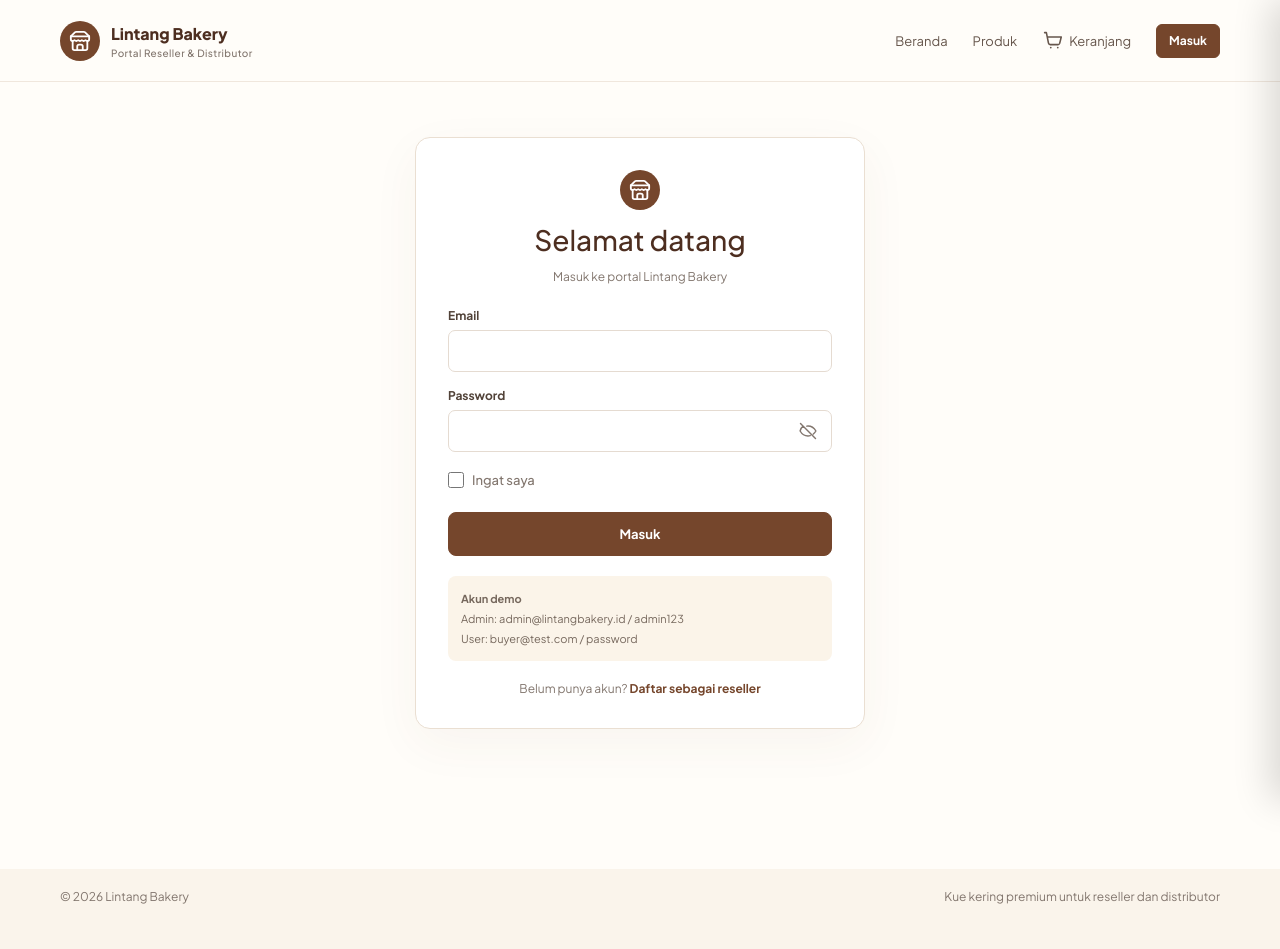
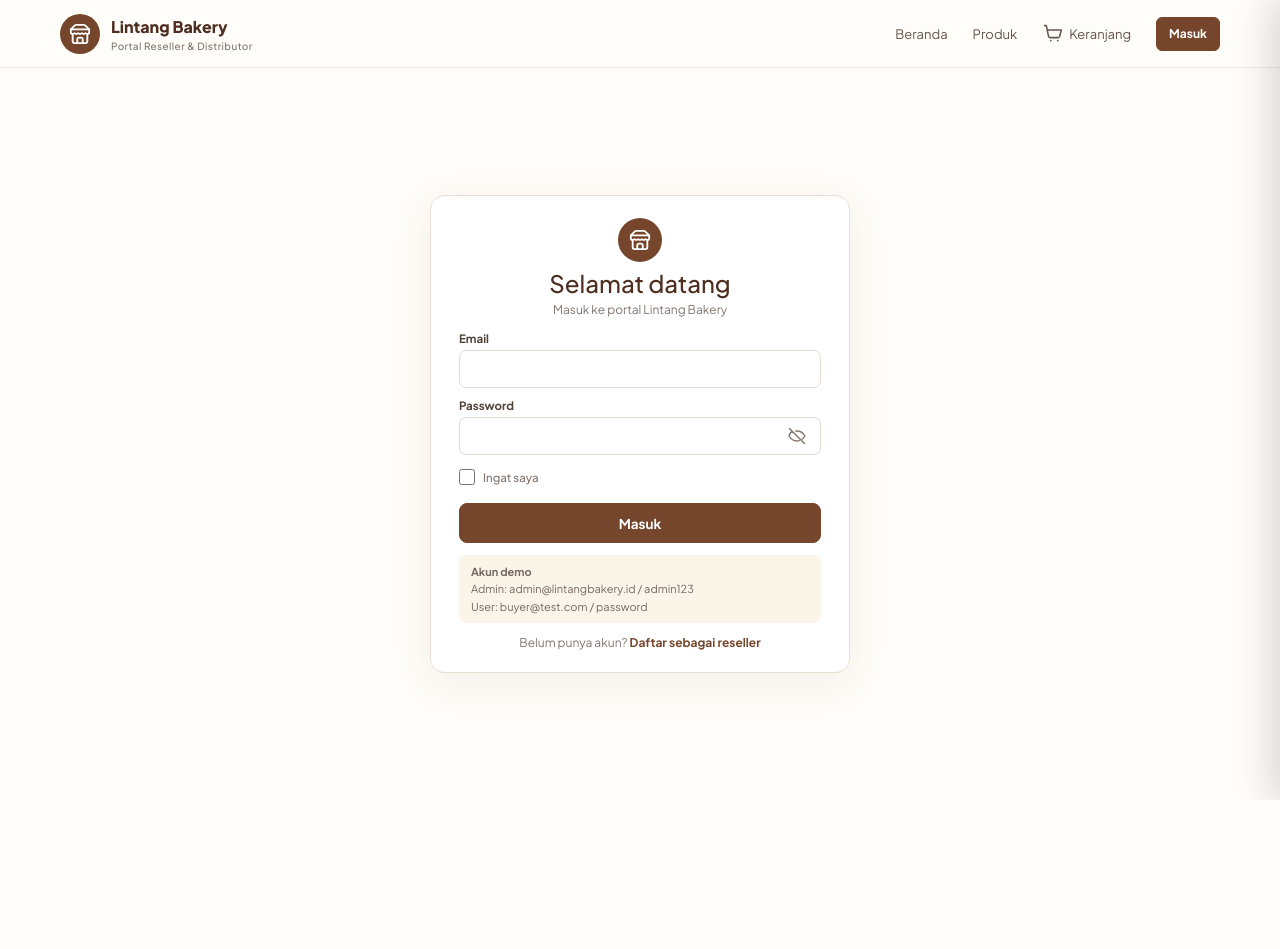
Before and after one commit to lilalr/LintangBakeryWebsite, a Laravel app: page /masuk in a window 1280 px wide. After the commit the page ends 800 px from the top, so only its background shows below. Run offline with Laravel 12, Linux system fonts and the light colour scheme; style sheets or scripts are compiled from the project's sources.

Commit message:
fix(auth): make login page fit full viewport height without scrollbar

```diff
--- a/resources/css/app.css
+++ b/resources/css/app.css
@@ -926,6 +926,111 @@ input:disabled {
     border-radius: 15px;
     background: white;
     box-shadow: 0 15px 50px #62452b0c;
+}
+
+body.auth-page-login {
+    height: 100vh;
+    height: 100dvh;
+    overflow: hidden;
+    display: flex;
+    flex-direction: column;
+}
+
+body.auth-page-login .store-header {
+    flex-shrink: 0;
+    min-height: 68px;
+}
+
+body.auth-page-login main.container {
+    flex: 1;
+    display: flex;
+    align-items: center;
+    justify-content: center;
+    padding: 0;
+    margin: 0 auto;
+    width: 100%;
+    min-height: 0;
+}
+
+body.auth-page-login .auth-wrap {
+    min-height: auto;
+    padding: 0;
+    margin: 0;
+    width: 100%;
+    display: flex;
+    align-items: center;
+    justify-content: center;
+}
+
+body.auth-page-login .auth-card {
+    width: min(420px, calc(100% - 32px));
+    padding: 22px 28px;
+    border-radius: 14px;
+    box-shadow: 0 10px 40px rgba(98, 69, 43, 0.08);
+}
+
+body.auth-page-login .auth-heading {
+    margin-bottom: 14px;
+}
+
+body.auth-page-login .auth-heading .brand-mark {
+    margin-bottom: 6px;
+    width: 44px;
+    height: 44px;
+}
+
+body.auth-page-login .auth-heading h1 {
+    font-size: 24px;
+}
+
+body.auth-page-login .auth-heading p {
+    margin: 4px 0 0;
+    font-size: 12px;
+}
+
+body.auth-page-login .stack-form {
+    gap: 10px;
+}
+
+body.auth-page-login .stack-form label {
+    gap: 4px;
+    font-size: 11.5px;
+}
+
+body.auth-page-login .stack-form input {
+    padding: 8px 12px;
+    font-size: 13px;
+    min-height: 38px;
+}
+
+body.auth-page-login .button-full {
+    padding: 9px 16px;
+    font-size: 13.5px;
+    min-height: 40px;
+}
+
+body.auth-page-login .demo-box {
+    margin-top: 12px;
+    padding: 8px 12px;
+    font-size: 11px;
+    line-height: 1.55;
+}
+
+body.auth-page-login .auth-switch {
+    margin-top: 12px;
+    font-size: 12px;
+}
+
+body.auth-page-login .store-footer {
+    display: none !important;
+}
+
+@media (max-height: 540px) {
+    body.auth-page-login {
+        height: auto;
+        min-height: 100vh;
+        overflow-y: auto;
+    }
 }
 
 .auth-heading {
--- a/resources/views/auth/login.blade.php
+++ b/resources/views/auth/login.blade.php
@@ -1,6 +1,7 @@
 @extends('layouts.store')
 
 @section('title', 'Masuk · Lintang Bakery')
+@section('body_class', 'auth-page-login')
 
 @section('content')
 <section class="auth-wrap">
--- a/resources/views/layouts/store.blade.php
+++ b/resources/views/layouts/store.blade.php
@@ -9,7 +9,7 @@
     <link href="https://fonts.googleapis.com/css2?family=Plus+Jakarta+Sans:wght@400;500;600;700;800&display=swap" rel="stylesheet">
     @vite('resources/css/app.css')
 </head>
-<body>
+<body class="@yield('body_class')">
     @php($cartItemCount = array_sum(session('cart', [])))
     <header class="store-header">
         <a class="brand" href="{{ route('store.home') }}"><span class="brand-mark"><svg viewBox="0 0 24 24" width="22" height="22" fill="none" stroke="currentColor" stroke-width="2" stroke-linecap="round" stroke-linejoin="round" aria-hidden="true"><path d="m2 7 4.41-4.41A2 2 0 0 1 7.83 2h8.34a2 2 0 0 1 1.42.59L22 7"/><path d="M4 12v8a2 2 0 0 0 2 2h12a2 2 0 0 0 2-2v-8"/><path d="M15 22v-4a2 2 0 0 0-2-2h-2a2 2 0 0 0-2 2v4"/><path d="M2 7h20"/><path d="M22 7v3a2 2 0 0 1-2 2 2.7 2.7 0 0 1-1.59-.63.7.7 0 0 0-.82 0A2.7 2.7 0 0 1 16 12a2.7 2.7 0 0 1-1.59-.63.7.7 0 0 0-.82 0A2.7 2.7 0 0 1 12 12a2.7 2.7 0 0 1-1.59-.63.7.7 0 0 0-.82 0A2.7 2.7 0 0 1 8 12a2.7 2.7 0 0 1-1.59-.63.7.7 0 0 0-.82 0A2.7 2.7 0 0 1 4 12a2 2 0 0 1-2-2V7"/></svg></span><span>Lintang Bakery<small>Portal Reseller & Distributor</small></span></a>
```
